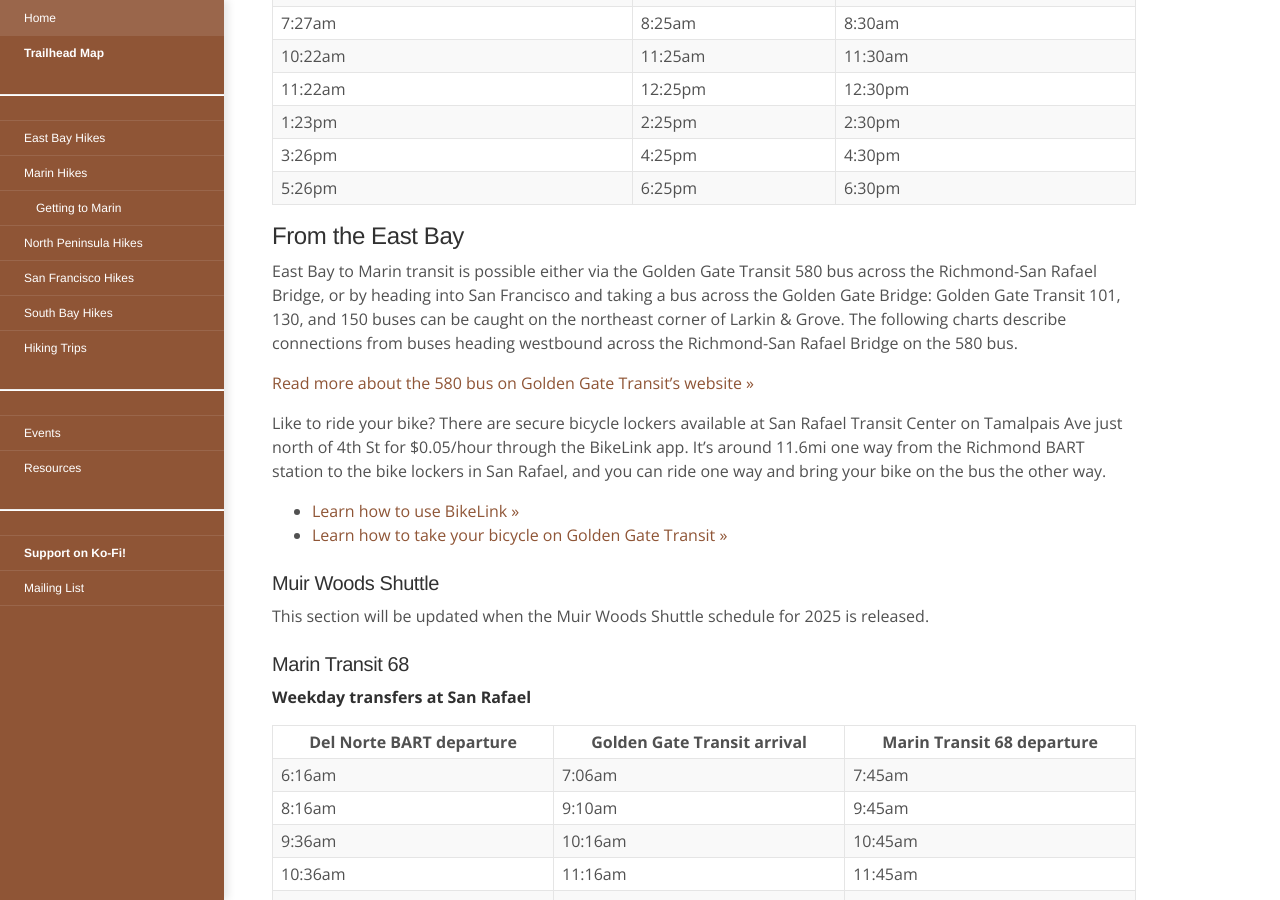
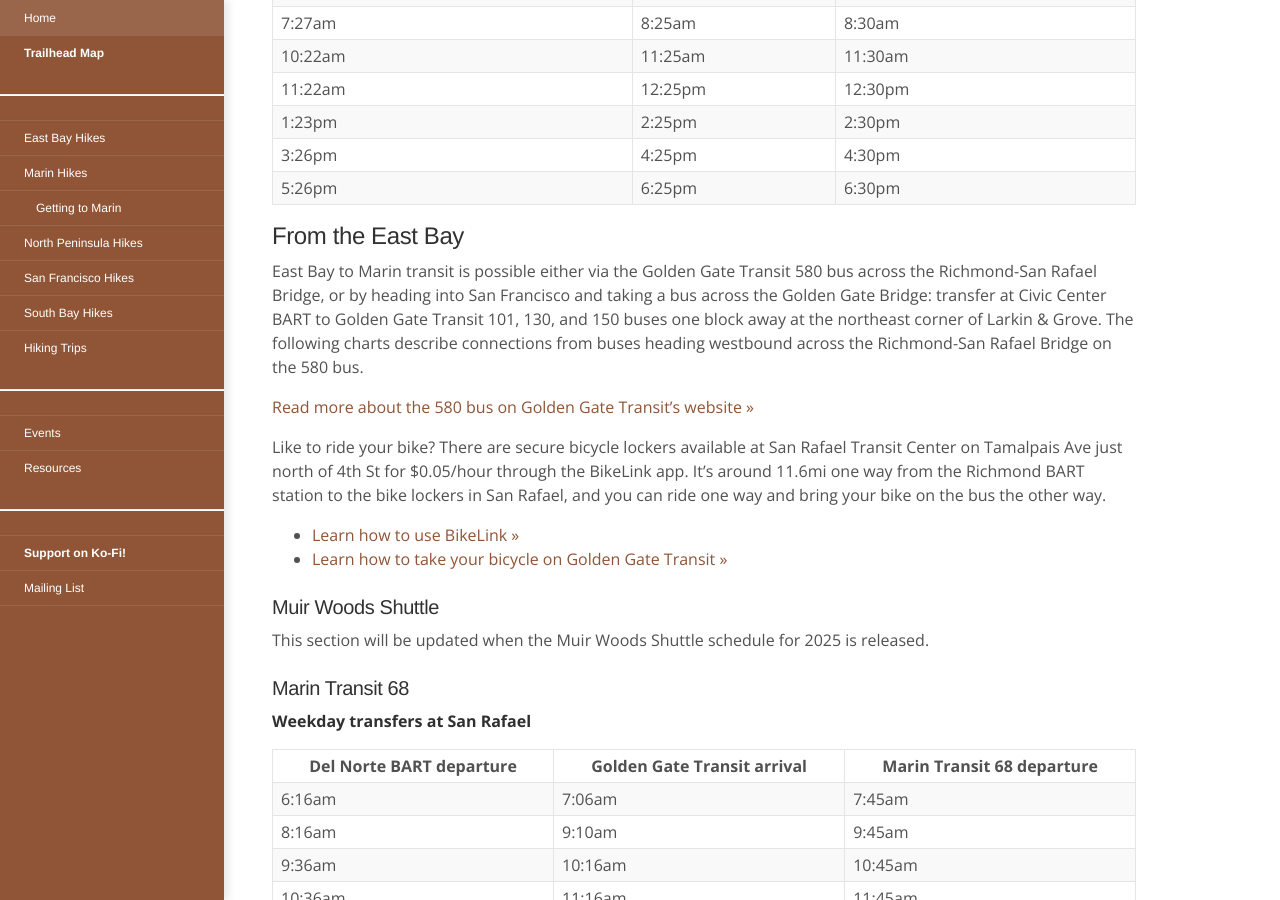
Before and after one commit to tschuy/hiking-by-transit, a Jekyll site: the page built from marin/getting-to-marin.md, in a window 1280 px wide and 900 px high, scrolled down 3791 px. Built offline with Jekyll 4.4.1, drawn with Linux system fonts in a browser that asks for light colours.

Commit message:
marin: update Civic Center transfer description

```diff
--- a/marin/getting-to-marin.md
+++ b/marin/getting-to-marin.md
@@ -135,7 +135,7 @@ From San Francisco, the Golden Gate Transit 101 express bus takes around 1 hour
 
 ## From the East Bay
 
-East Bay to Marin transit is possible either via the Golden Gate Transit 580 bus across the Richmond-San Rafael Bridge, or by heading into San Francisco and taking a bus across the Golden Gate Bridge: Golden Gate Transit 101, 130, and 150 buses can be caught on the northeast corner of Larkin & Grove. The following charts describe connections from buses heading westbound across the Richmond-San Rafael Bridge on the 580 bus.
+East Bay to Marin transit is possible either via the Golden Gate Transit 580 bus across the Richmond-San Rafael Bridge, or by heading into San Francisco and taking a bus across the Golden Gate Bridge: transfer at Civic Center BART to Golden Gate Transit 101, 130, and 150 buses one block away at the northeast corner of Larkin & Grove. The following charts describe connections from buses heading westbound across the Richmond-San Rafael Bridge on the 580 bus.
 
 [Read more about the 580 bus on Golden Gate Transit's website »](https://www.goldengate.org/bus/route-schedule/del-norte-bart-station-san-rafael-580/)
 
```
